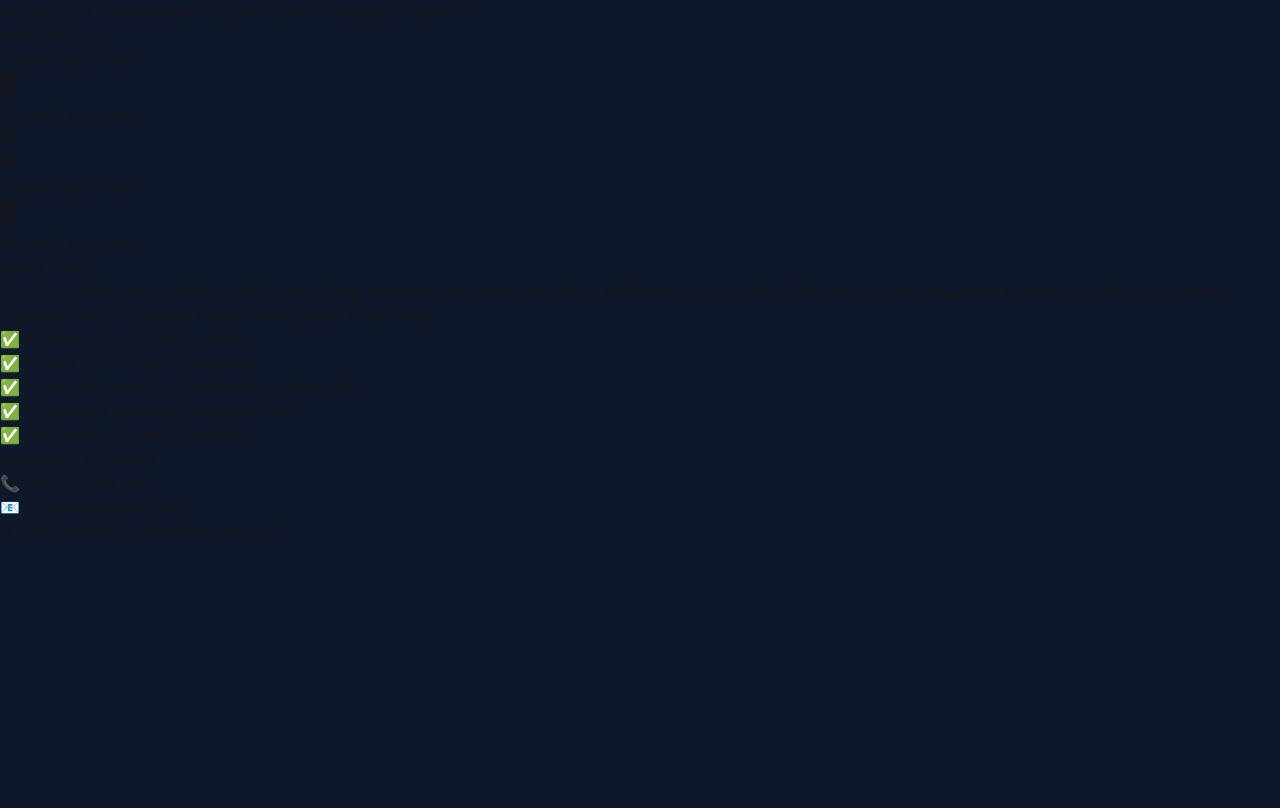
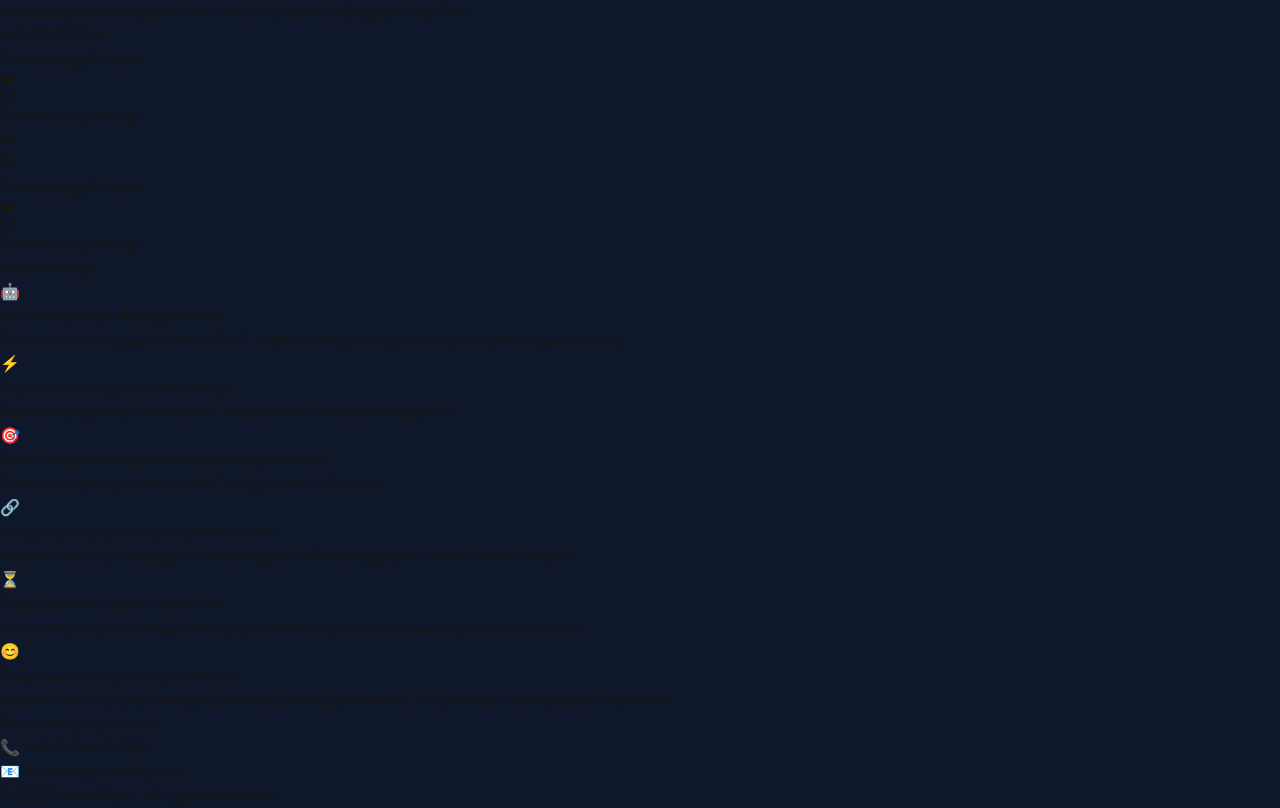
Before and after one commit to novelbyte/test, a Next.js app: page /services in a window 1280 px wide. Built offline with nearby package versions, Linux system fonts and the light colour scheme.

Commit message:
fixing a few styles and adding a few sections

```diff
--- a/package.json
+++ b/package.json
@@ -11,6 +11,7 @@
   "dependencies": {
     "axios": "^1.7.9",
     "dotenv": "^16.4.7",
+    "lucide-react": "^0.475.0",
     "next": "^15.1.7",
     "openai": "^4.83.0",
     "react": "^19.0.0",
--- a/src/app/services/page.tsx
+++ b/src/app/services/page.tsx
@@ -1,24 +1,57 @@
-'use client'
+'use client';
 
 export default function Services() {
+  const services = [
+    {
+      title: "Automatyzacja obsługi klienta",
+      description: "Chatboty obsługują klientów 24/7, odpowiadając na pytania i przyspieszając procesy.",
+      icon: "🤖",
+    },
+    {
+      title: "Szybka i intuicyjna komunikacja",
+      description: "Rozmowy są natychmiastowe, zrozumiałe i skuteczne dzięki AI.",
+      icon: "⚡",
+    },
+    {
+      title: "Personalizowane doświadczenie użytkownika",
+      description: "Dostosowujemy chatboty do Twojej marki i klientów.",
+      icon: "🎯",
+    },
+    {
+      title: "Integracja z popularnymi platformami",
+      description: "Nasze chatboty działają na Messengerze, WhatsAppie, stronach www i innych.",
+      icon: "🔗",
+    },
+    {
+      title: "Oszczędność czasu i zasobów",
+      description: "Automatyzacja redukuje koszty i pozwala skupić się na ważniejszych zadaniach.",
+      icon: "⏳",
+    },
+    {
+      title: "Zwiększenie satysfakcji klientów",
+      description: "Nasze chatboty poprawiają doświadczenie użytkownika, co prowadzi do lepszych wyników.",
+      icon: "😊",
+    },
+  ];
+
   return (
     <section className="flex justify-center p-8 bg-[#0f172a]">
-      <div className="max-w-3xl text-center mt-24">
+      <div className="max-w-5xl text-center mt-24">
         <h2 className="text-3xl font-bold mb-16 xl:text-4xl 2xl:text-5xl text-white">
           Nasze Usługi
         </h2>
-        <p className="text-lg xl:text-2xl 2xl:text-2xl text-gray-300">
-          Tworzymy inteligentne chatboty, które zwiększają sprzedaż, poprawiają interakcje z klientami i oszczędzają Twój czas.
-          Nasze rozwiązania są łatwe w obsłudze, szybkie w implementacji i pomagają Twojej firmie działać efektywniej.
-        </p>
-        <ul className="my-24 text-lg text-gray-300 space-y-4">
-          <li>✅ Automatyzacja obsługi klienta</li>
-          <li>✅ Szybka i intuicyjna komunikacja</li>
-          <li>✅ Personalizowane doświadczenie użytkownika</li>
-          <li>✅ Integracja z popularnymi platformami</li>
-          <li>✅ Oszczędność czasu i zasobów</li>
-        </ul>
+        <div className="grid grid-cols-1 sm:grid-cols-2 lg:grid-cols-3 xl:grid-cols-3 gap-8 justify-items-center">
+          {services.map((service, index) => (
+            <div key={index} className="group relative p-6 bg-[#1e293b] rounded-2xl shadow-lg transition-all duration-300 hover:bg-[#334155] hover:scale-105">
+              <div className="text-5xl mb-4">{service.icon}</div>
+              <h3 className="text-xl font-semibold text-white">{service.title}</h3>
+              <p className="text-gray-300 opacity-0 group-hover:opacity-100 transition-opacity duration-300 mt-2">
+                {service.description}
+              </p>
+            </div>
+          ))}
+        </div>
       </div>
     </section>
   );
-};
+}
```
Also changed, not shown: src/app/aboutus/page.tsx (+24 -21 lines), src/app/sections/WhyAI.tsx (+11 -0 lines), 1 other file (tests, documents, lock files or other folders).
